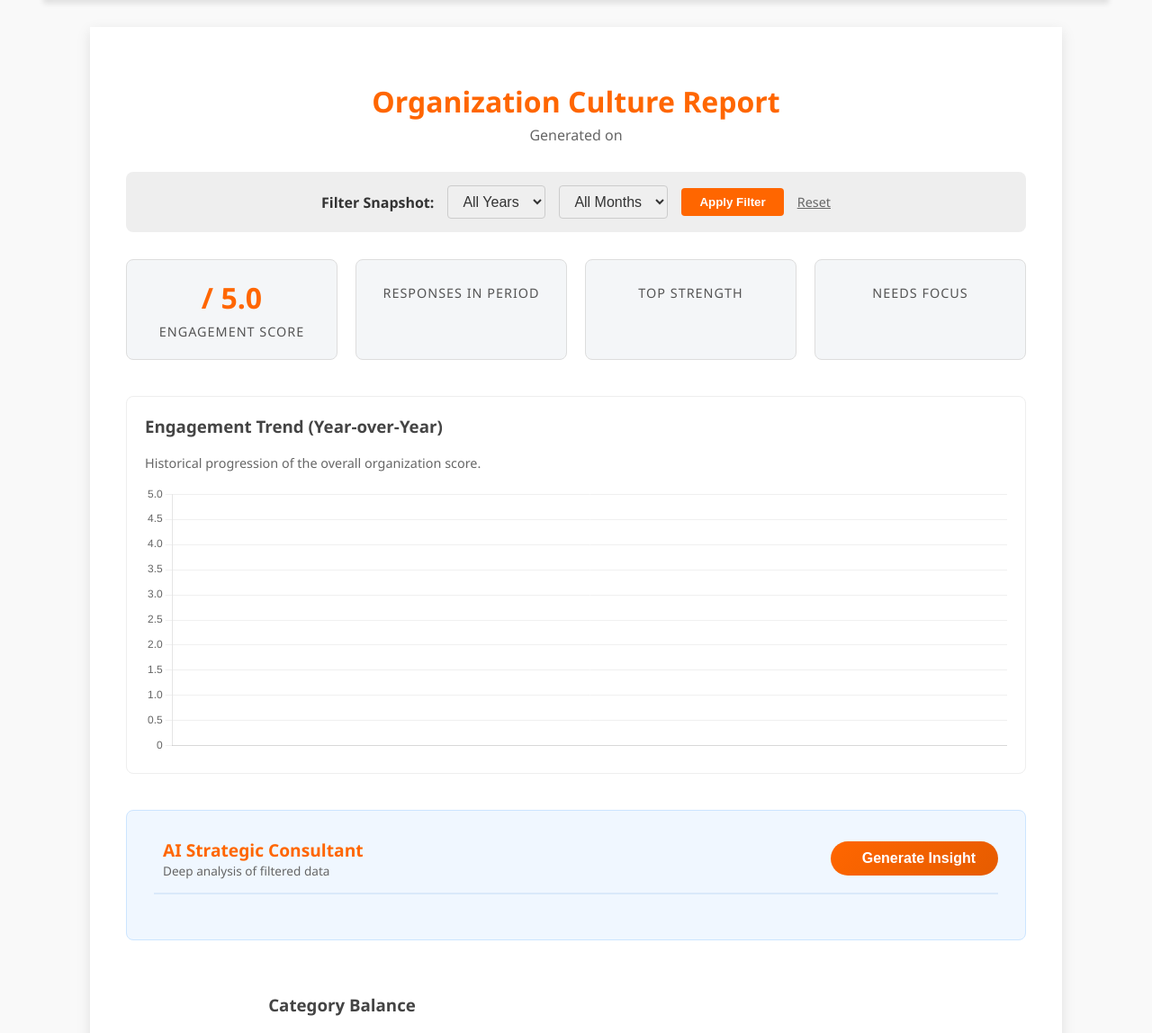
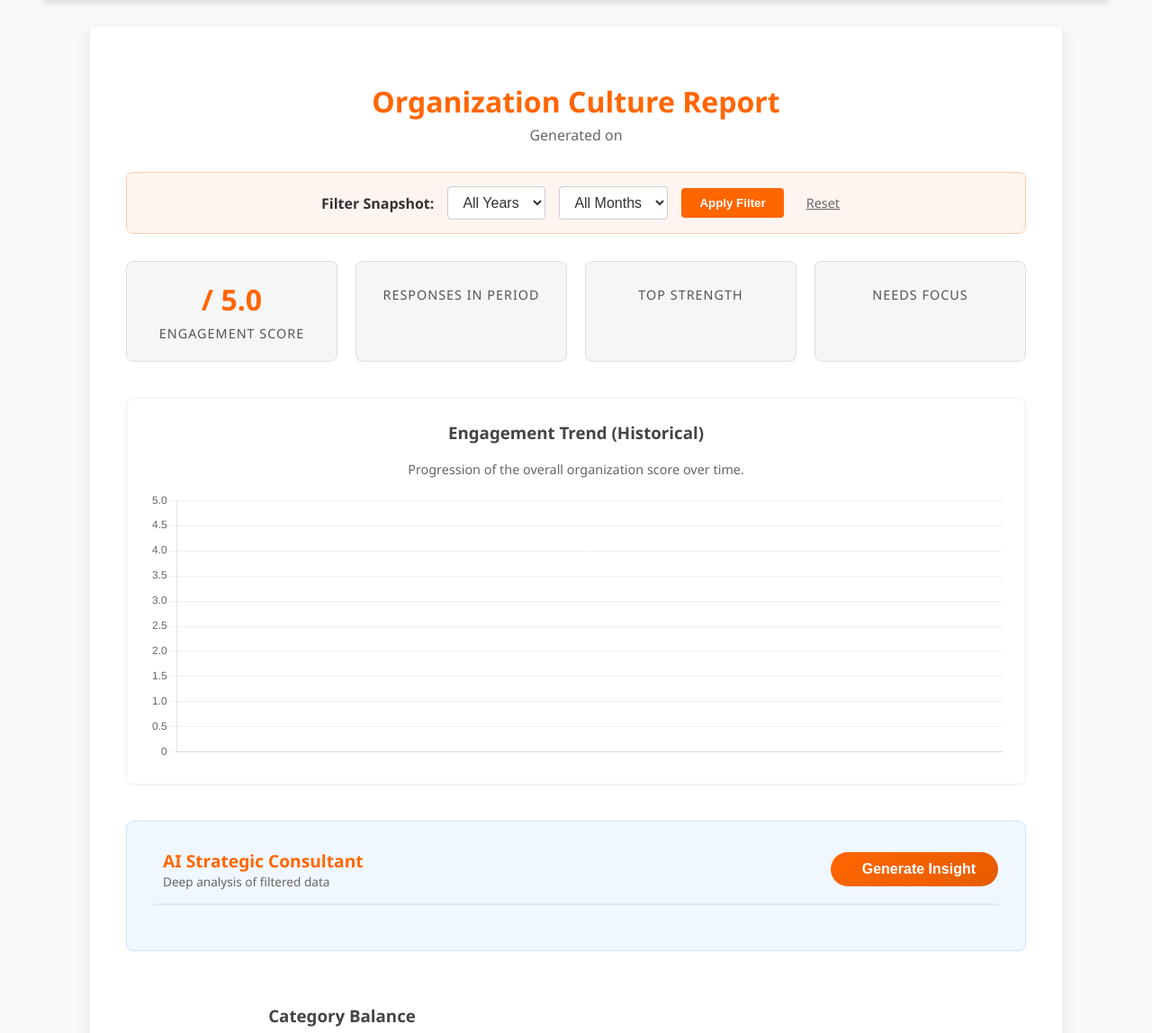
Before and after one commit to noobs-creation/hr-survey-ux, a Flask app: template templates/report.html in a window 1280 px wide. Shown: the part 163-1311 px from the top of the page at 90% size. Run offline with Flask 3, Linux system fonts and the light colour scheme; the template is opened without the code that fills it, so the values that code supplies are empty; some libraries are stand-ins or nearby versions.

Commit message:
updated reporting

```diff
--- a/app.py
+++ b/app.py
@@ -209,16 +209,18 @@ def admin():
 
     return render_template('admin.html', responses=processed_rows, survey_data=SURVEY_DATA)
 
+
+
 # --- REPLACED REPORT ROUTE ---
 @app.route('/report')
 def report():
     if request.args.get('key') != 'mysecretadminpassword':
         return "Access Denied."
 
-    # 1. Fetch ALL Data
+    # 1. Fetch ALL Data (Required for Trend Analysis)
     conn = get_db_connection()
     cur = conn.cursor(cursor_factory=RealDictCursor)
-    cur.execute("SELECT * FROM survey_responses ORDER BY submitted_at ASC")
+    cur.execute("SELECT * FROM survey_responses ORDER BY submitted_at ASC") # Ascending order is crucial for the Trend Chart
     rows = cur.fetchall()
     cur.close()
     conn.close()
@@ -226,15 +228,15 @@ def report():
     if not rows:
         return "No data available to generate report."
 
-    # --- FILTER PARAMETERS (UPDATED) ---
+    # --- FILTER PARAMETERS ---
     selected_year = request.args.get('year')
     selected_month = request.args.get('month')
 
-    # 1. Extract unique YEARS from DB (Existing logic)
+    # 1. Extract unique YEARS from DB
     available_years = sorted(list(set([row['submitted_at'].strftime('%Y') for row in rows])), reverse=True)
 
-    # 2. Extract unique MONTHS from DB (New Logic)
-    # Get all unique month numbers (e.g., '01', '05', '12') present in the data
+    # 2. Extract unique MONTHS from DB (Dynamic)
+    # This logic ensures we only show months that exist in the database
     present_month_nums = sorted(list(set([row['submitted_at'].strftime('%m') for row in rows])))
 
     # Create the map only for these existing months (e.g., {'01': 'January', '05': 'May'})
@@ -277,7 +279,7 @@ def report():
     trend_data = []
     for m_key in sorted(trend_buckets.keys()):
         avg_score = sum(trend_buckets[m_key]) / len(trend_buckets[m_key])
-        # Convert '2026-01' -> 'Jan 2026'
+        # Convert '2026-01' -> 'Jan 2026' for display
         label = datetime.strptime(m_key, '%Y-%m').strftime('%b %Y')
         trend_labels.append(label)
         trend_data.append(round(avg_score, 2))
@@ -295,8 +297,15 @@ def report():
 
         filtered_rows.append(row)
 
+    # Handle case where filter returns no results
     if not filtered_rows:
-        return f"No data found for {selected_month or 'All Months'} / {selected_year or 'All Years'}."
+        # Fallback to empty data structure to prevent page crash
+        return render_template('report.html',
+                               averages={}, total=0, overall=0, strongest=("N/A",0), weakest=("N/A",0),
+                               timestamp=get_ist_time().strftime('%Y-%m-%d %I:%M %p'),
+                               available_years=available_years, month_map=month_map,
+                               selected_year=selected_year, selected_month=selected_month,
+                               trend_labels=trend_labels, trend_data=trend_data)
 
     # Standard Calculation on Filtered Subset
     category_scores = {category: [] for category in SURVEY_DATA.keys()}
@@ -307,6 +316,7 @@ def report():
             if not isinstance(value, int): continue
             if '_' in key:
                 raw_cat = key.rsplit('_', 1)[0]
+                # Fix: Normalize 'and' to '&'
                 if raw_cat in category_scores:
                     category_scores[raw_cat].append(value)
                 elif raw_cat.replace(' and ', ' & ') in category_scores:
@@ -354,6 +364,8 @@ def report():
                            # Trend Data
                            trend_labels=trend_labels,
                            trend_data=trend_data)
+
+
 
 # --- NEW ROUTE: AGGREGATE ORGANIZATION ANALYSIS ---
 @app.route('/analyze_aggregate')
--- a/templates/report.html
+++ b/templates/report.html
@@ -13,11 +13,12 @@
         .subtitle { text-align: center; color: #666; margin-bottom: 30px; }
 
         /* --- Filter Bar --- */
-        .filter-bar { background: #eee; padding: 15px; border-radius: 8px; display: flex; justify-content: center; gap: 15px; align-items: center; margin-bottom: 30px; }
-        .filter-select { padding: 8px 12px; border: 1px solid #ccc; border-radius: 4px; font-size: 1em; color: #333; }
-        .btn-filter { background: #FF6600; color: white; border: none; padding: 8px 20px; border-radius: 4px; cursor: pointer; font-weight: bold; }
+        .filter-bar { background: #fff5f0; border: 1px solid #ffccaa; padding: 15px; border-radius: 8px; display: flex; justify-content: center; gap: 15px; align-items: center; margin-bottom: 30px; }
+        .filter-select { padding: 8px 12px; border: 1px solid #ccc; border-radius: 4px; font-size: 1em; color: #333; background: white; cursor: pointer; }
+        .btn-filter { background: #FF6600; color: white; border: none; padding: 9px 20px; border-radius: 4px; cursor: pointer; font-weight: bold; transition: background 0.2s; }
         .btn-filter:hover { background: #e65c00; }
-        .btn-clear { color: #666; text-decoration: underline; cursor: pointer; font-size: 0.9em; }
+        .btn-clear { color: #666; text-decoration: underline; cursor: pointer; font-size: 0.9em; margin-left: 10px; }
+        .btn-clear:hover { color: #333; }
 
         /* KPI Cards */
         .kpi-grid { display: grid; grid-template-columns: repeat(4, 1fr); gap: 20px; margin-bottom: 40px; }
@@ -26,14 +27,17 @@
         .kpi-label { font-size: 0.9em; color: #555; text-transform: uppercase; letter-spacing: 1px; }
 
         /* Trend Section */
-        .trend-section { margin-bottom: 40px; padding: 20px; border: 1px solid #eee; border-radius: 8px; }
+        .trend-section { margin-bottom: 40px; padding: 25px; border: 1px solid #eee; border-radius: 8px; background: #fff; box-shadow: 0 2px 5px rgba(0,0,0,0.03); }
 
         /* AI Section */
         .ai-section { margin-bottom: 40px; background: #f0f7ff; border: 1px solid #cce5ff; border-radius: 8px; padding: 30px; }
         .ai-header { display: flex; justify-content: space-between; align-items: center; margin-bottom: 20px; border-bottom: 2px solid #dae9fa; padding-bottom: 15px; }
-        .btn-ai { background: linear-gradient(135deg, #FF6600 0%, #E65C00 100%); color: white; border: none; padding: 10px 25px; border-radius: 25px; cursor: pointer; font-weight: bold; display: flex; align-items: center; gap: 10px; font-size: 1em; }
+        .btn-ai { background: linear-gradient(135deg, #FF6600 0%, #E65C00 100%); color: white; border: none; padding: 10px 25px; border-radius: 25px; cursor: pointer; font-weight: bold; display: flex; align-items: center; gap: 10px; font-size: 1em; transition: opacity 0.2s; }
+        .btn-ai:hover { opacity: 0.9; }
 
+        .ai-content { font-size: 1em; line-height: 1.6; color: #444; }
         .ai-content h3 { margin-top: 25px; font-size: 1.2em; color: #FF6600; border-left: 5px solid #FF6600; padding-left: 10px; }
+        .ai-content ul { padding-left: 20px; }
         .loader { border: 3px solid #f3f3f3; border-top: 3px solid #FF6600; border-radius: 50%; width: 20px; height: 20px; animation: spin 1s linear infinite; display: none; }
         @keyframes spin { 0% { transform: rotate(0deg); } 100% { transform: rotate(360deg); } }
 
@@ -43,6 +47,12 @@
         .bar-box { flex: 1; }
 
         .footer { text-align: center; margin-top: 50px; font-size: 0.8em; color: #999; border-top: 1px solid #eee; padding-top: 20px; }
+
+        @media print {
+            body { background: white; padding: 0; }
+            .container { box-shadow: none; }
+            .btn-ai, .filter-bar { display: none; }
+        }
     </style>
 </head>
 <body>
@@ -56,7 +66,11 @@
         <form class="filter-bar" method="get">
             <input type="hidden" name="key" value="mysecretadminpassword">
 
-            <label><strong>Filter Snapshot:</strong></label>
+            <div style="display: flex; align-items: center; gap: 10px;">
+                <i class="ph ph-funnel" style="font-size: 1.2em; color: #FF6600;"></i>
+                <label><strong>Filter Snapshot:</strong></label>
+            </div>
+
             <select name="year" class="filter-select">
                 <option value="">All Years</option>
                 {% for year in available_years %}
@@ -95,8 +109,8 @@
         </div>
 
         <div class="trend-section">
-            <h3 style="color: #444; margin-top: 0;">Engagement Trend (Year-over-Year)</h3>
-            <p style="font-size: 0.9em; color: #666; margin-bottom: 15px;">Historical progression of the overall organization score.</p>
+            <h3 style="color: #444; margin-top: 0; text-align: center;">Engagement Trend (Historical)</h3>
+            <p style="font-size: 0.9em; color: #666; margin-bottom: 15px; text-align: center;">Progression of the overall organization score over time.</p>
             <div style="height: 300px;">
                 <canvas id="trendChart"></canvas>
             </div>
@@ -115,7 +129,7 @@
                     <i class="ph ph-sparkle"></i> Generate Insight
                 </button>
             </div>
-            <div id="loader" style="display: none; justify-content: center; padding: 20px; gap: 10px;">
+            <div id="loader" style="display: none; justify-content: center; padding: 20px; gap: 10px; align-items: center; color: #666;">
                 <div class="loader" style="display: block;"></div> Analyzing...
             </div>
             <div id="ai-result" class="ai-content"></div>
@@ -151,6 +165,7 @@
                 pointBackgroundColor: 'white',
                 pointBorderColor: '#FF6600',
                 pointRadius: 5,
+                pointHoverRadius: 7,
                 fill: true,
                 tension: 0.3
             }]
@@ -179,10 +194,13 @@
                 data: scores,
                 backgroundColor: 'rgba(0, 51, 102, 0.2)',
                 borderColor: 'rgba(0, 51, 102, 1)',
-                borderWidth: 2
+                borderWidth: 2,
+                pointBackgroundColor: 'rgba(0, 51, 102, 1)'
             }]
         },
-        options: { scales: { r: { min: 0, max: 5 } } }
+        options: {
+            scales: { r: { min: 0, max: 5, ticks: { stepSize: 1 } } }
+        }
     });
 
     // --- 3. BAR CHART ---
@@ -216,7 +234,7 @@
             if (data.analysis) resultBox.innerHTML = data.analysis;
             else resultBox.innerHTML = `<span style="color:red">Error: ${data.error}</span>`;
         } catch (error) {
-            resultBox.innerHTML = `<span style="color:red">Connection Error</span>`;
+            resultBox.innerHTML = `<span style="color:red">Connection Error. Please try again.</span>`;
         } finally {
             loader.style.display = 'none';
         }
```
